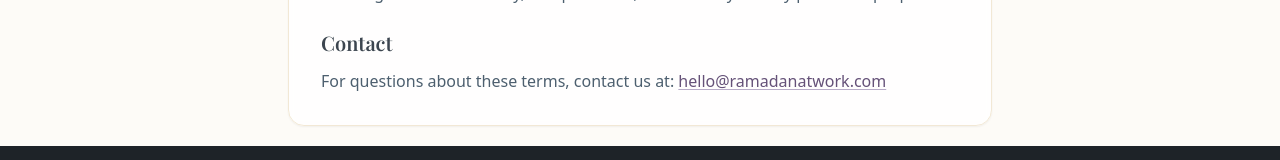
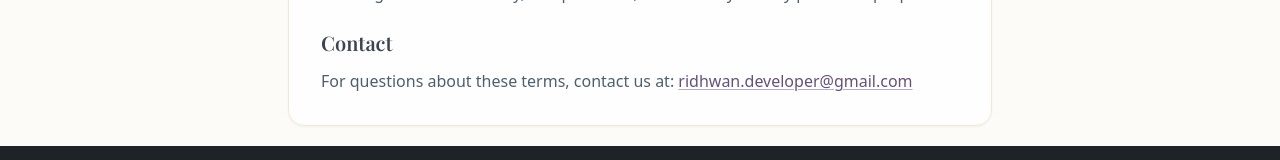
Before and after one commit to RidhwanDev/ramadanatwork, a Next.js app: page /terms in a window 1280 px wide. Shown: the part 1285-1445 px from the top of the page. Built offline with nearby package versions, Linux system fonts and the light colour scheme; no server answers.

Commit message:
updated email

```diff
--- a/app/about/page.tsx
+++ b/app/about/page.tsx
@@ -1,6 +1,6 @@
 import { Metadata } from "next";
 import Link from "next/link";
-import { site } from "@/lib/content";
+import { resources, site } from "@/lib/content";
 
 export const metadata: Metadata = {
   title: "About",
@@ -66,6 +66,20 @@ export default function AboutPage() {
             </ul>
           </div>
 
+          <div className="card p-8 mt-8 bg-dusk-50 border-dusk-200">
+          <h2 className="font-display text-lg font-semibold text-night-800 mb-3">
+            Feedback & Suggestions
+          </h2>
+          <p className="text-night-600 mb-4">
+            If you spot an issue or want to suggest an improvement, we&apos;d love to hear from you.
+          </p>
+          <a
+            href={`mailto:${resources.supportEmail}?subject=About Ramadan at Work`}
+            className="link font-medium"
+          >
+            {resources.supportEmail}
+          </a>
+        </div>
           <div className="mt-8 text-center">
             <Link href="/sources" className="btn-primary">
               See sources and last updated →
--- a/app/privacy/page.tsx
+++ b/app/privacy/page.tsx
@@ -1,3 +1,4 @@
+import { resources } from "@/lib/content";
 import { Metadata } from "next";
 
 export const metadata: Metadata = {
@@ -106,8 +107,8 @@ export default function PrivacyPage() {
               </h2>
               <p className="text-night-600">
                 For privacy questions or requests, contact us at:{" "}
-                <a href="mailto:hello@ramadanatwork.com" className="link">
-                  hello@ramadanatwork.com
+                <a href={`mailto:${resources.supportEmail}?subject=Privacy Question`} className="link">
+                  {resources.supportEmail}
                 </a>
               </p>
             </section>
--- a/app/terms/page.tsx
+++ b/app/terms/page.tsx
@@ -1,3 +1,4 @@
+import { resources } from "@/lib/content";
 import { Metadata } from "next";
 
 export const metadata: Metadata = {
@@ -106,8 +107,8 @@ export default function TermsPage() {
               </h2>
               <p className="text-night-600">
                 For questions about these terms, contact us at:{" "}
-                <a href="mailto:hello@ramadanatwork.com" className="link">
-                  hello@ramadanatwork.com
+                <a href={`mailto:${resources.supportEmail}?subject=Terms of Use Question`} className="link">
+                  {resources.supportEmail}
                 </a>
               </p>
             </section>
--- a/app/workplace-pack/success/page.tsx
+++ b/app/workplace-pack/success/page.tsx
@@ -1,3 +1,4 @@
+import { resources } from "@/lib/content";
 import { Metadata } from "next";
 import Link from "next/link";
 
@@ -40,7 +41,7 @@ export default function SuccessPage() {
               Back to main guide
             </Link>
             <a
-              href={`mailto:hello@ramadanatwork.com?subject=Workplace Pack Download Issue`}
+              href={`mailto:${resources.supportEmail}?subject=Workplace Pack Download Issue`}
               className="btn-secondary"
             >
               Need help?
--- a/content/resources.json
+++ b/content/resources.json
@@ -46,5 +46,5 @@
       ]
     }
   ],
-  "supportEmail": "hello@ramadanatwork.com"
+  "supportEmail": "ridhwan.developer@gmail.com"
 }
```
